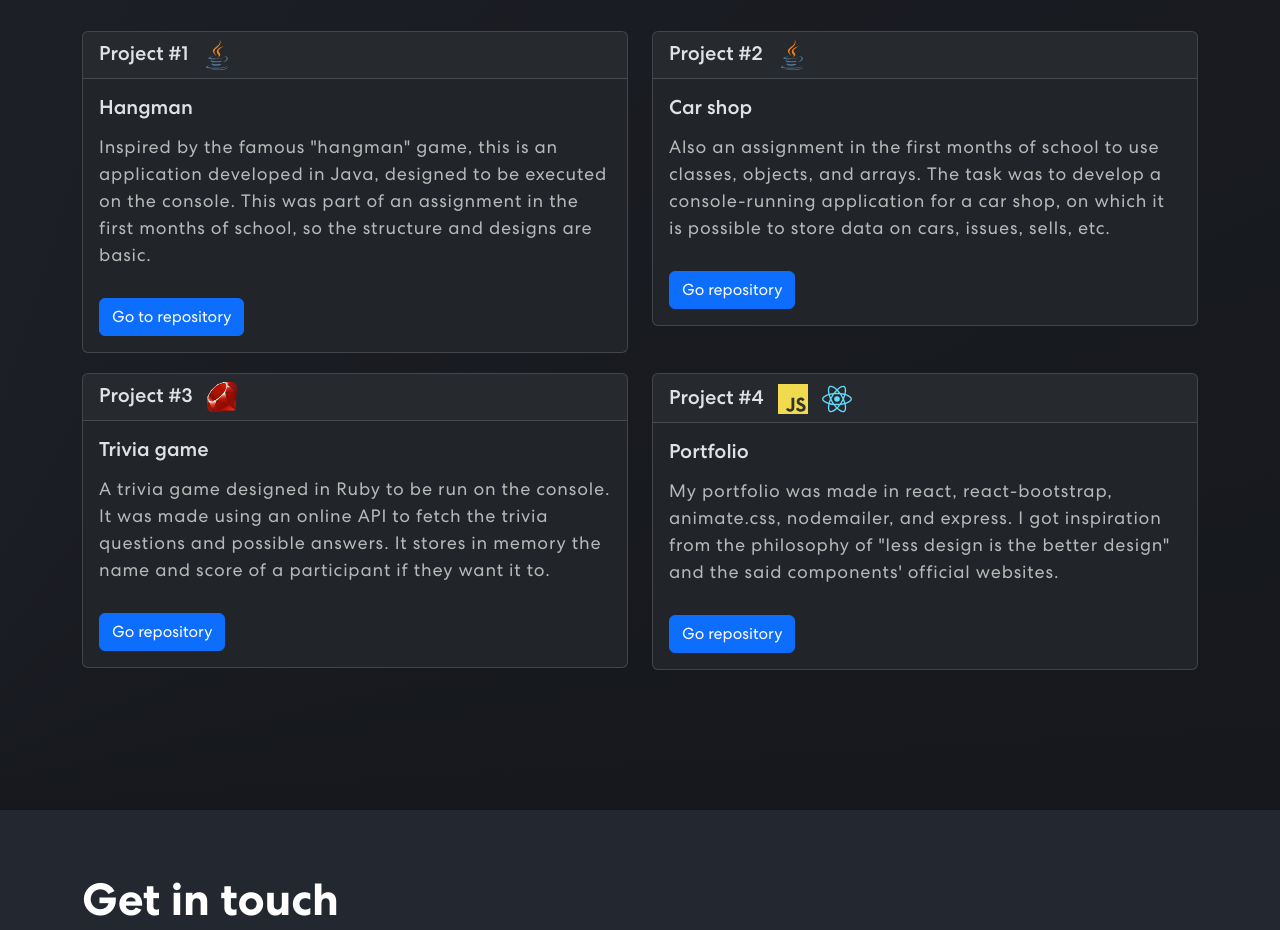
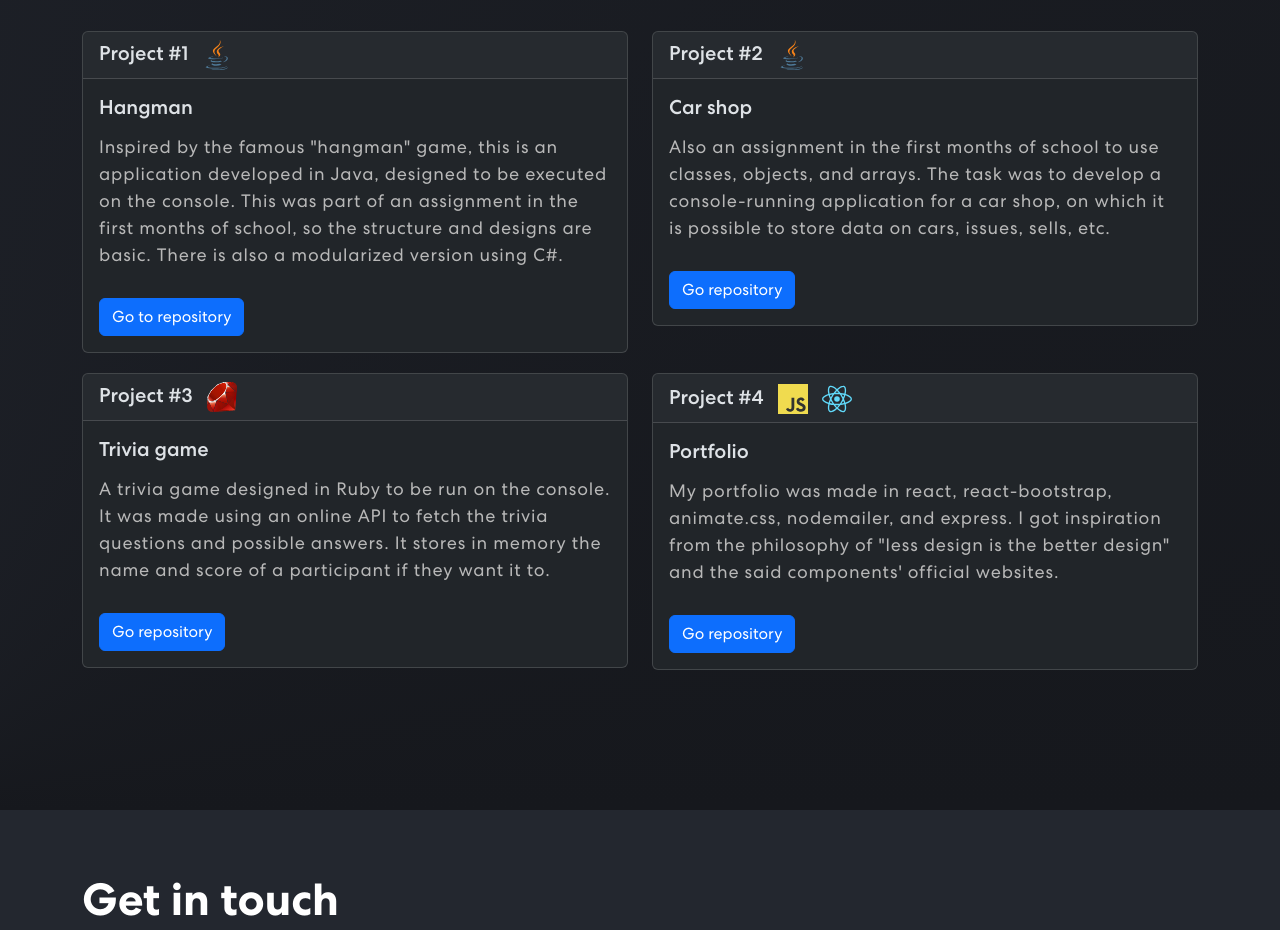
Before and after one commit to christianfitaram/portfolio, a React app: page / in a window 1280 px wide. Shown: the part 1700-2630 px from the top of the page. Built offline with nearby package versions, Linux system fonts and the light colour scheme; the HTML template or start-up script is replaced by a standard one.

Commit message:
Update Projects.jsx

```diff
--- a/src/components/Projects.jsx
+++ b/src/components/Projects.jsx
@@ -25,7 +25,7 @@ export const Projects = () => {
                                         <Card.Title>Hangman</Card.Title>
                                         <Card.Text className='width100 text-align-left'>
                                             Inspired by the famous "hangman" game, this is an application developed in Java, designed to be executed on the console.
-                                            This was part of an assignment in the first months of school, so the structure and designs are basic.
+                                            This was part of an assignment in the first months of school, so the structure and designs are basic. There is also a modularized version using C#.
                                         </Card.Text>
                                         <Button variant="primary" onClick={() => window.open(
                                             "https://github.com/christianfitaram?tab=repositories", "_blank")}>Go to repository</Button>
```
